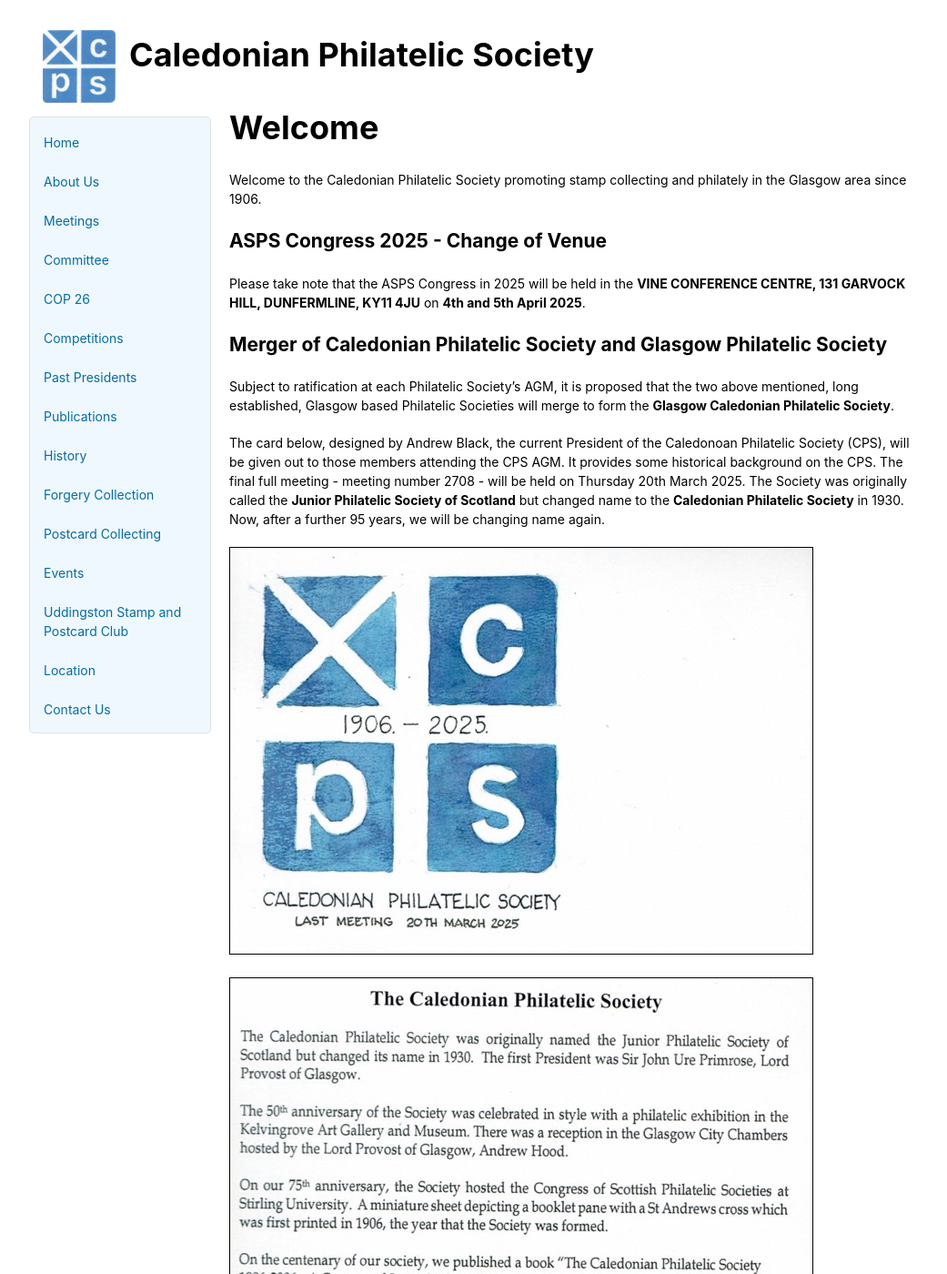
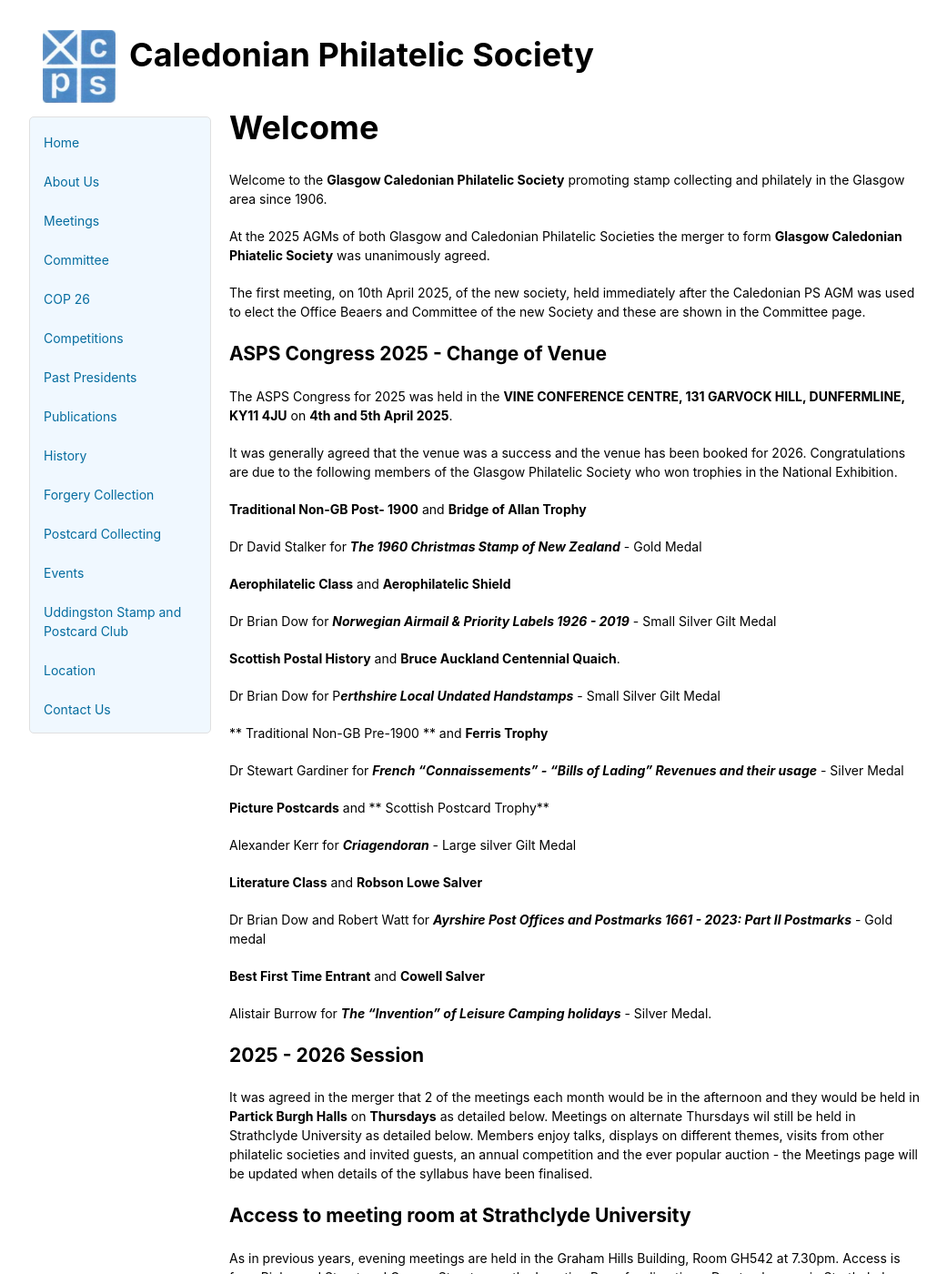
Before and after one commit to astalker/caledonian-stamps, a Jekyll site: the page built from index.md, in a window 1280 px wide and 1400 px high. Shown: the whole window at 91% size, without its empty margins (118-1159 px from the left). Built offline with Jekyll 4.4.1, drawn with Linux system fonts in a browser that asks for light colours; our own code applies the rules of GitHub Pages for plain Markdown files; some of the changed text lies outside the part shown.

Commit message:
Update index.md

```diff
--- a/index.md
+++ b/index.md
@@ -1,24 +1,49 @@
 # Welcome
 
-Welcome to the Caledonian Philatelic Society promoting stamp collecting and philately in the Glasgow area since 1906.
+Welcome to the **Glasgow Caledonian Philatelic Society** promoting stamp collecting and philately in the Glasgow area since 1906.
+
+At the 2025 AGMs of both Glasgow and Caledonian Philatelic Societies the merger to form **Glasgow Caledonian Phiatelic Society** was unanimously agreed.
+
+The first meeting, on 10th April 2025, of the new society, held immediately after the Caledonian PS AGM was used to elect the Office Beaers and Committee of the new Society and these are shown in the Committee page.
 
 ## ASPS Congress 2025 - Change of Venue
 
-Please take note that the ASPS Congress in 2025 will be held in the **VINE CONFERENCE CENTRE, 131 GARVOCK HILL, DUNFERMLINE, KY11 4JU** on **4th and 5th April 2025**.
+The ASPS Congress for 2025 was held in the **VINE CONFERENCE CENTRE, 131 GARVOCK HILL, DUNFERMLINE, KY11 4JU** on **4th and 5th April 2025**.
 
-## Merger of Caledonian Philatelic Society and Glasgow Philatelic Society
+It was generally agreed that the venue was a success and the venue has been booked for 2026. Congratulations are due to the following members of the Glasgow Philatelic Society who won trophies in the National Exhibition.
 
-Subject to ratification at each Philatelic Society's AGM, it is proposed that the two above mentioned, long established, Glasgow based Philatelic Societies will merge to form the  **Glasgow Caledonian Philatelic Society**.
+**Traditional Non-GB Post- 1900** and **Bridge of Allan Trophy**
 
-The card below, designed by Andrew Black, the current President of the Caledonoan Philatelic Society (CPS), will be given out to those members attending the CPS AGM. It provides some historical background on the CPS. The final full meeting - meeting number 2708 - will be held on Thursday 20th March 2025. The Society was originally called the **Junior Philatelic Society of Scotland**  but changed name to the **Caledonian Philatelic Society** in 1930. Now, after a further 95 years, we will be changing name again.
+Dr David Stalker for ***The 1960 Christmas Stamp of New Zealand*** - Gold Medal
 
-<img src="images/caley-last-meeting.jpeg" alt="Caledonian Philatelic Society Card logo" style="border:1px solid black" />
+**Aerophilatelic Class** and **Aerophilatelic Shield**
 
-<img src="images/caley-last-meeting-2.jpeg" alt="Caledonian Philatelic Society Card text" style="border:1px solid black" />
+Dr Brian Dow for ***Norwegian Airmail & Priority Labels 1926 - 2019*** - Small Silver Gilt Medal
 
-## 2024 - 2025 Session
+**Scottish Postal History** and **Bruce Auckland Centennial Quaich**.
 
-This year we are basically back to normal actual meetings. Joint meetings with Glasow Philatelic Society were very popular last year as were afternoon meetings and 8 more joint meetings and three afternoon meetings are planned for thie session. Members enjoy talks, displays on different themes, visits from other philatelic societies and invited guests, an annual competition and the ever popular auction - see Meetings page for full details.
+Dr Brian Dow for P***erthshire Local Undated Handstamps*** - Small Silver Gilt Medal
+
+** Traditional Non-GB Pre-1900 ** and **Ferris Trophy**
+
+Dr Stewart Gardiner for ***French "Connaissements" - "Bills of Lading" Revenues and their usage*** - Silver Medal
+
+**Picture Postcards** and ** Scottish Postcard Trophy**
+
+Alexander Kerr for ***Criagendoran*** - Large silver Gilt Medal
+
+**Literature Class** and **Robson Lowe Salver**
+
+Dr Brian Dow and Robert Watt for ***Ayrshire Post Offices and Postmarks 1661 - 2023: Part II Postmarks*** - Gold medal
+
+**Best First Time Entrant** and **Cowell Salver**
+
+Alistair Burrow for ***The "Invention" of Leisure Camping holidays*** - Silver Medal.
+
+
+## 2025 - 2026 Session
+
+It was agreed in the merger that 2 of the meetings each month would be in the afternoon and they would be held in **Partick Burgh Halls** on **Thursdays** as detailed below. Meetings on alternate Thursdays wil still be held in Strathclyde University as detailed below. Members enjoy talks, displays on different themes, visits from other philatelic societies and invited guests, an annual competition and the ever popular auction - the Meetings page will be updated when details of the syllabus have been finalised.
 
 ## Access to meeting room at Strathclyde University
 
@@ -29,6 +54,16 @@ As in previous years, evening meetings are held in the Graham Hills Building, Ro
 Location of Joint Meetings and afternoon meetings is **Room 1, Partick Burgh Hall, 9 Burgh Hall St, Partick G11 5LW**. Room is to left as you enter through Main Entrance. Doors open from 1.15pm, meeting 1.30-3.00pm
 
 Note that car parking is limited. and is metered. There is easy access from both Partick Underground Staion and the Partick Main Line Station - with only a short walking distance to the hall. There are also a number of frequent busses along Dumbarton Road from Glasgow City Centre.
+
+
+Card below, designed by Andrew Black, the current President of the Caledonoan Philatelic Society (CPS), will be given out to those members attending the CPS AGM. It provides some historical background on the CPS. The final full meeting - meeting number 2708 - will be held on Thursday 20th March 2025. The Society was originally called the **Junior Philatelic Society of Scotland**  but changed name to the **Caledonian Philatelic Society** in 1930. Now, after a further 95 years, we will be changing name again.
+
+<img src="images/caley-last-meeting.jpeg" alt="Caledonian Philatelic Society Card logo" style="border:1px solid black" />
+
+<img src="images/caley-last-meeting-2.jpeg" alt="Caledonian Philatelic Society Card text" style="border:1px solid black" />
+
+
+
 Full details and other detail of events and news about the hobby of stamp collecting in Scotland can be found on the [ASPS Web Site](https://www.scottishphilately.co.uk).
 
 ## Membership
```
